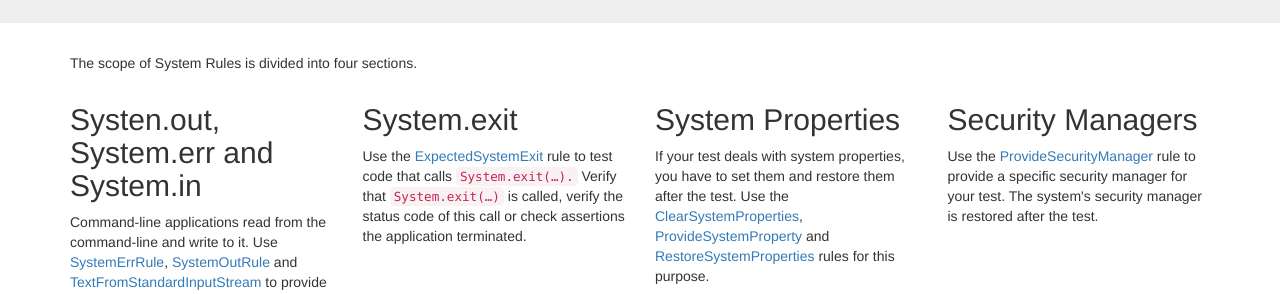
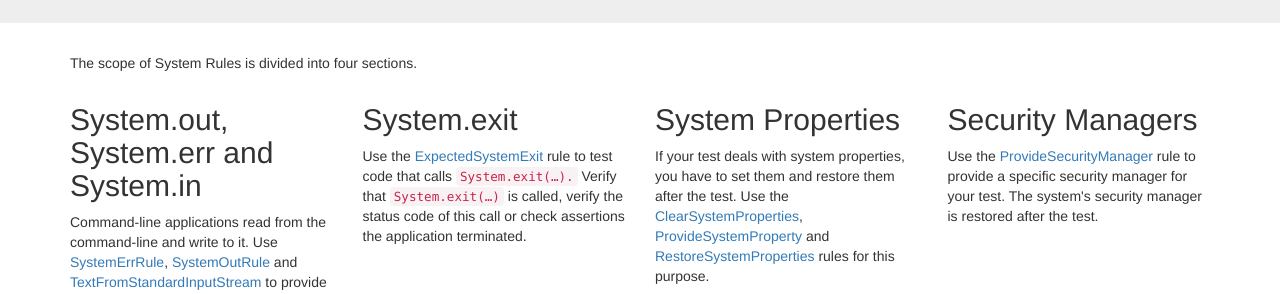
Before and after one commit to stefanbirkner/system-rules, a Jekyll site: the page built from index.html, in a window 1280 px wide and 900 px high. Shown: the part 316-610 px from the top of the window. Built offline with Jekyll 4.4.1, drawn with Linux system fonts in a browser that asks for light colours.

Commit message:
fix typo

```diff
--- a/index.html
+++ b/index.html
@@ -7,7 +7,7 @@ description: A collection of JUnit rules for testing code that uses java.lang.Sy
   <p>The scope of System Rules is divided into four sections.</p>
   <div class="row">
     <div class="col-md-3">
-      <h2>Systen.out, System.err and System.in</h2>
+      <h2>System.out, System.err and System.in</h2>
       <p>Command-line applications read from the command-line and write to
       it. Use <a href="#SystemErrAndOutRule">SystemErrRule</a>,
       <a href="#SystemErrAndOutRule">SystemOutRule</a> and
```
